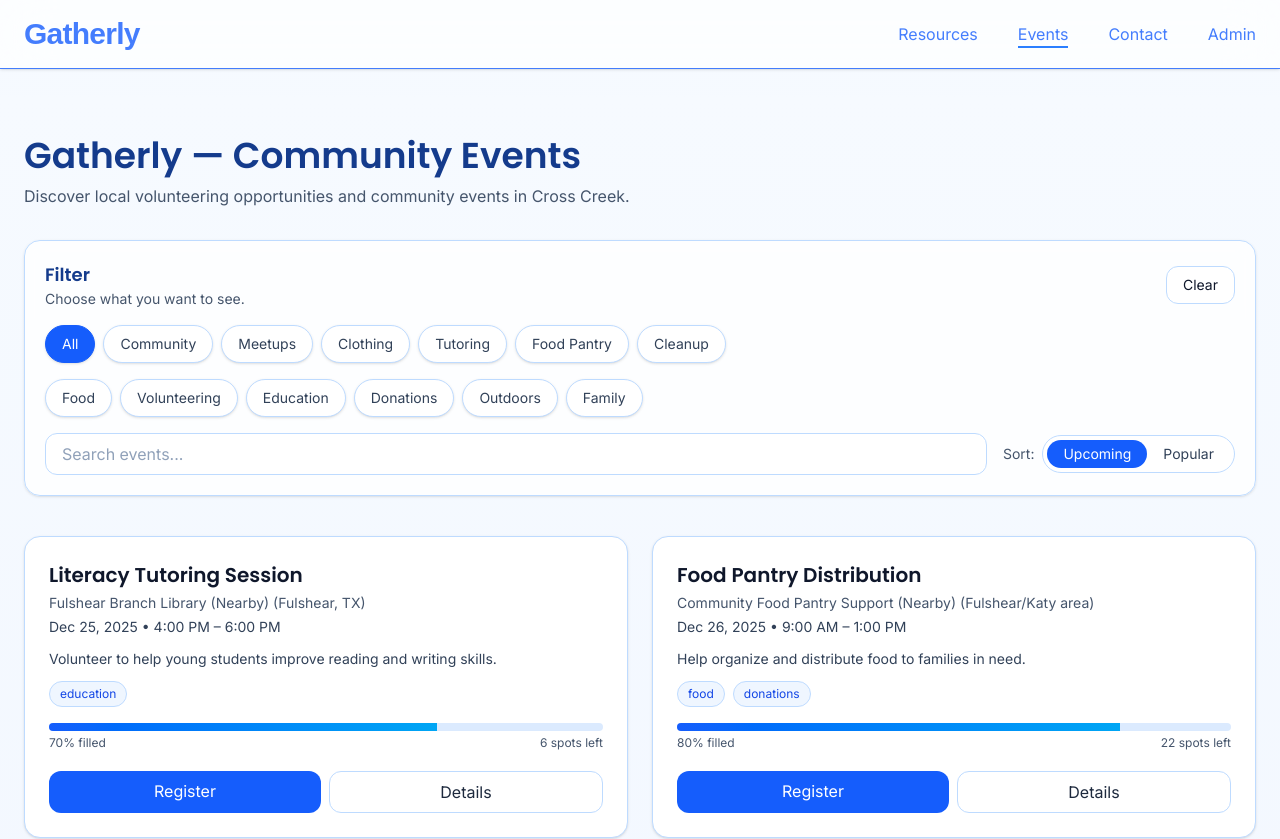
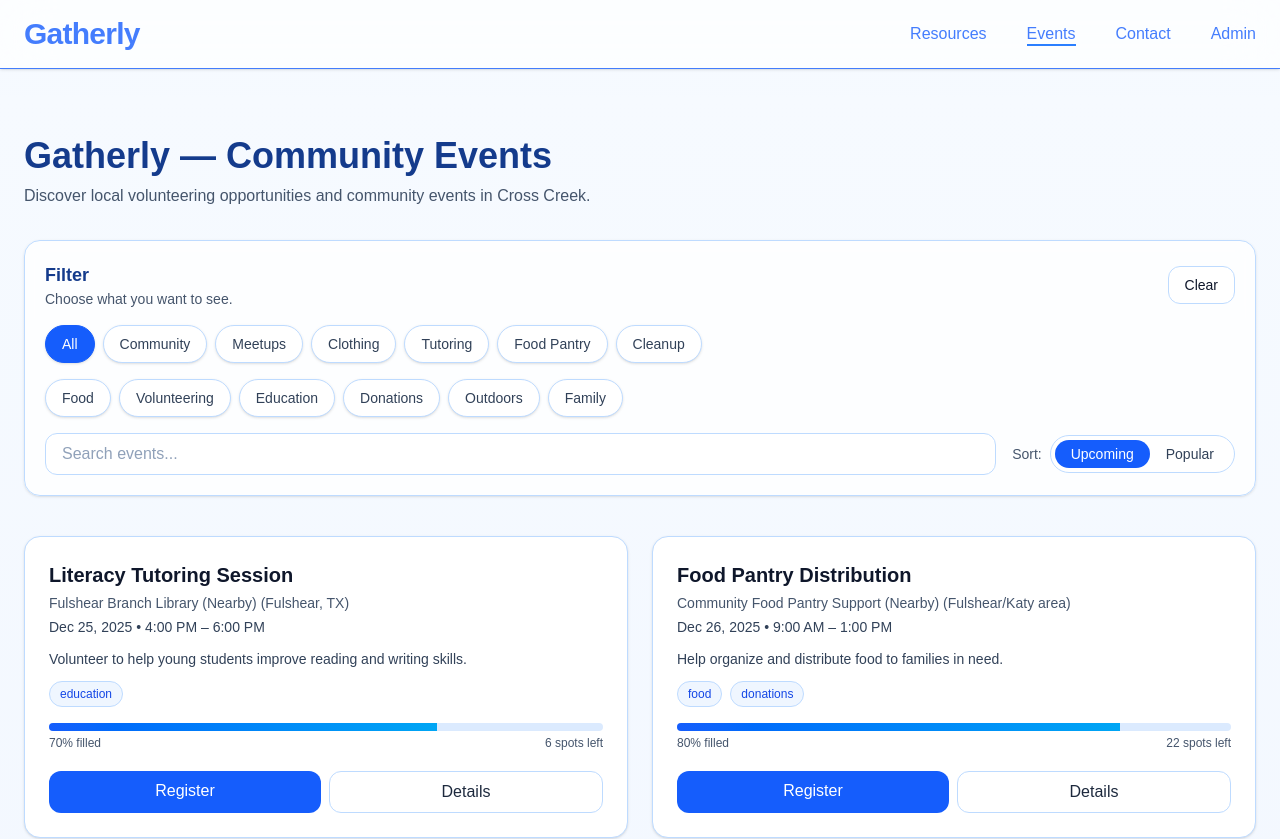
Before and after one commit to TSA-Group/tsa_group_starter, a Next.js app: page /events in a window 1280 px wide. Shown: the top 839 px of the page. Built offline with nearby package versions, Linux system fonts and the light colour scheme.

Commit message:
Update page.tsx

```diff
--- a/app/events/page.tsx
+++ b/app/events/page.tsx
@@ -1,6 +1,5 @@
 "use client";
 
-import Head from "next/head";
 import Link from "next/link";
 import React, { useMemo, useState } from "react";
 import { AnimatePresence, motion, Variants } from "framer-motion";
@@ -25,7 +24,7 @@ type Event = {
 };
 
 /* =====================
-   Data (single source of truth)
+   Data
 ===================== */
 const EVENTS: Event[] = [
   {
@@ -185,7 +184,7 @@ const EVENTS: Event[] = [
 ];
 
 /* =====================
-   Theme + UI bits
+   UI bits
 ===================== */
 const Chip = ({ children }: { children: React.ReactNode }) => (
   <span className="inline-flex items-center gap-1 px-2.5 py-1 rounded-full text-xs font-medium bg-blue-50 text-blue-700 border border-blue-200">
@@ -194,13 +193,13 @@ const Chip = ({ children }: { children: React.ReactNode }) => (
 );
 
 /* =====================
-   Motion helpers
-   ✅ FIX: use easing arrays (not strings) + type as Variants
+   Motion helpers (TS-safe easing)
 ===================== */
 const EASE_OUT: [number, number, number, number] = [0.16, 1, 0.3, 1];
 
+// ✅ FIX: don't go fully transparent to avoid white flash during route change
 const pageFade: Variants = {
-  hidden: { opacity: 0 },
+  hidden: { opacity: 0.01 },
   show: { opacity: 1, transition: { duration: 0.45, ease: EASE_OUT } },
 };
 
@@ -299,31 +298,13 @@ export default function EventsPage() {
   };
 
   return (
-    <>
-      <Head>
-        <link rel="preconnect" href="https://fonts.googleapis.com" />
-        <link rel="preconnect" href="https://fonts.gstatic.com" crossOrigin="" />
-        <link
-          href="https://fonts.googleapis.com/css2?family=Inter:wght@300;400;600&family=Poppins:wght@500;600;700&display=swap"
-          rel="stylesheet"
-        />
-      </Head>
-
     <motion.div
       variants={pageFade}
       initial="hidden"
       animate="show"
       className="min-h-screen bg-gradient-to-b from-[#F6FAFF] via-[#F2F7FF] to-[#EEF5FF] text-slate-900 antialiased"
     >
-        <style jsx>{`
-          :global(body) {
-            font-family: "Inter", sans-serif;
-          }
-          :global(h1, h2, h3, h4, h5, h6) {
-            font-family: "Poppins", sans-serif;
-          }
-        `}</style>
-
+      {/* Keep fonts simple here (layout already handles fonts) */}
       <div className="max-w-7xl mx-auto px-6 py-10">
         <motion.header variants={headerUp} className="mb-8">
           <h1 className="text-4xl font-semibold text-[#143B8C]">
@@ -342,9 +323,7 @@ export default function EventsPage() {
           <div className="flex items-center justify-between gap-4 mb-4">
             <div>
               <h2 className="text-lg font-semibold text-[#143B8C]">Filter</h2>
-                <p className="text-sm text-slate-600">
-                  Choose what you want to see.
-                </p>
+              <p className="text-sm text-slate-600">Choose what you want to see.</p>
             </div>
 
             <button
@@ -401,9 +380,7 @@ export default function EventsPage() {
                 {["upcoming", "popular"].map((option) => (
                   <button
                     key={option}
-                      onClick={() =>
-                        setSortBy(option as "upcoming" | "popular")
-                      }
+                    onClick={() => setSortBy(option as "upcoming" | "popular")}
                     className={`px-4 py-1 text-sm rounded-full transition ${
                       sortBy === option
                         ? "bg-blue-600 text-white"
@@ -445,9 +422,7 @@ export default function EventsPage() {
                     {ev.date} • {ev.time}
                   </p>
 
-                    <p className="text-slate-700 text-sm mt-3">
-                      {ev.description}
-                    </p>
+                  <p className="text-slate-700 text-sm mt-3">{ev.description}</p>
 
                   <div className="flex flex-wrap gap-2 mt-3">
                     {ev.activities.map((a) => (
@@ -488,6 +463,5 @@ export default function EventsPage() {
         </motion.div>
       </div>
     </motion.div>
-    </>
   );
 }
```
Lines whose indentation alone changed are shown as unchanged.
